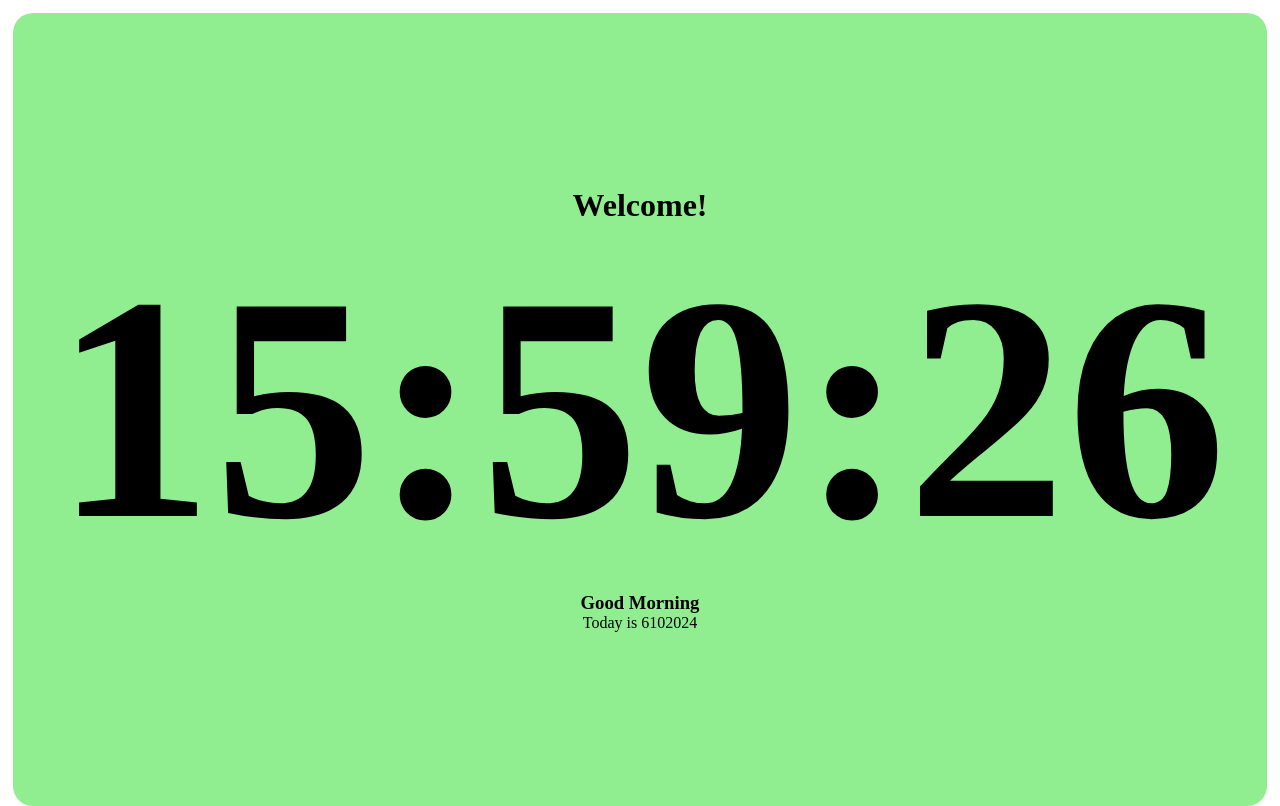
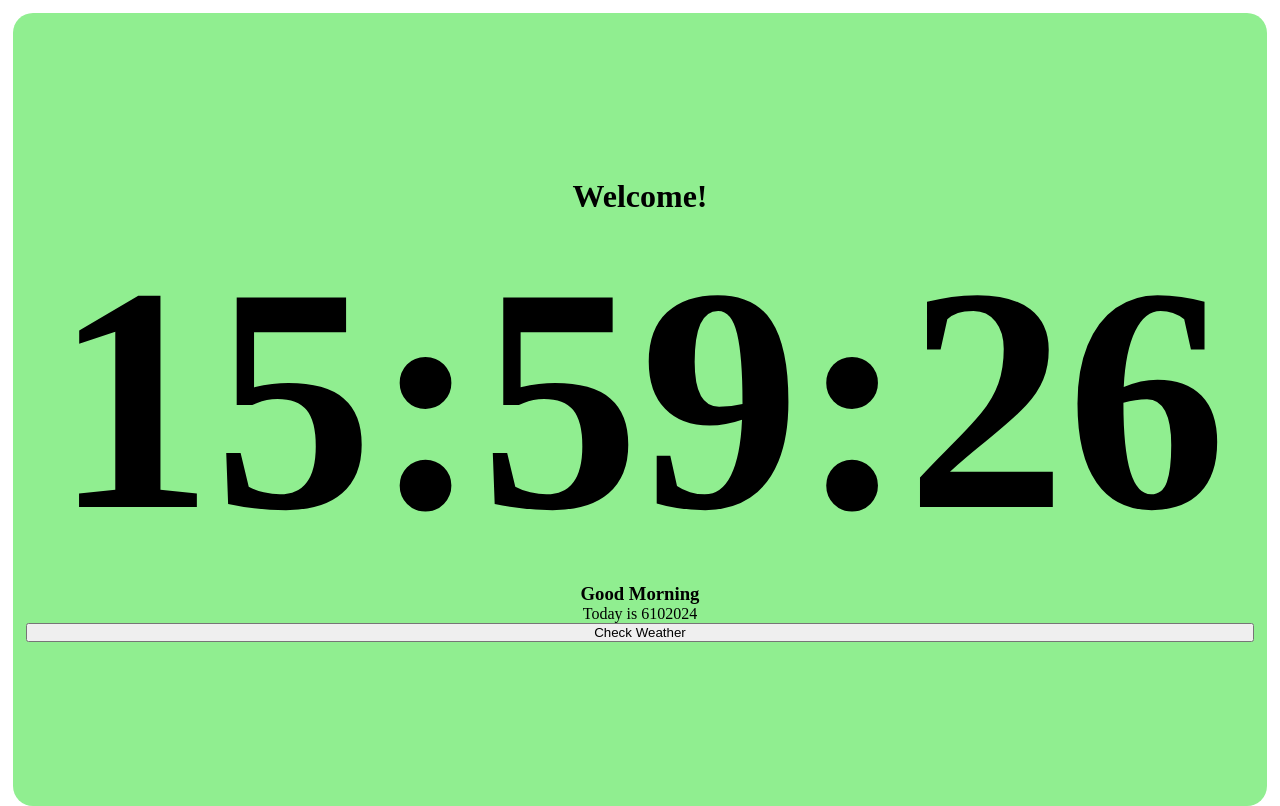
Before and after one commit to GodfirstOnuoha/real, a plain HTML site: page index.html in a window 1280 px wide. Drawn offline with Linux system fonts and the light colour scheme.

Commit message:
added a button

```diff
--- a/index.html
+++ b/index.html
@@ -33,6 +33,8 @@
         <p id="time">00:00:00</p>
         <h3 id="day">Good Morning...</h3>
         <p id="date"></p>
+
+        <button onclick="window.location = 'weather.html'">Check Weather</button>
     </div>
     <script>
         var date = new Date();
```
